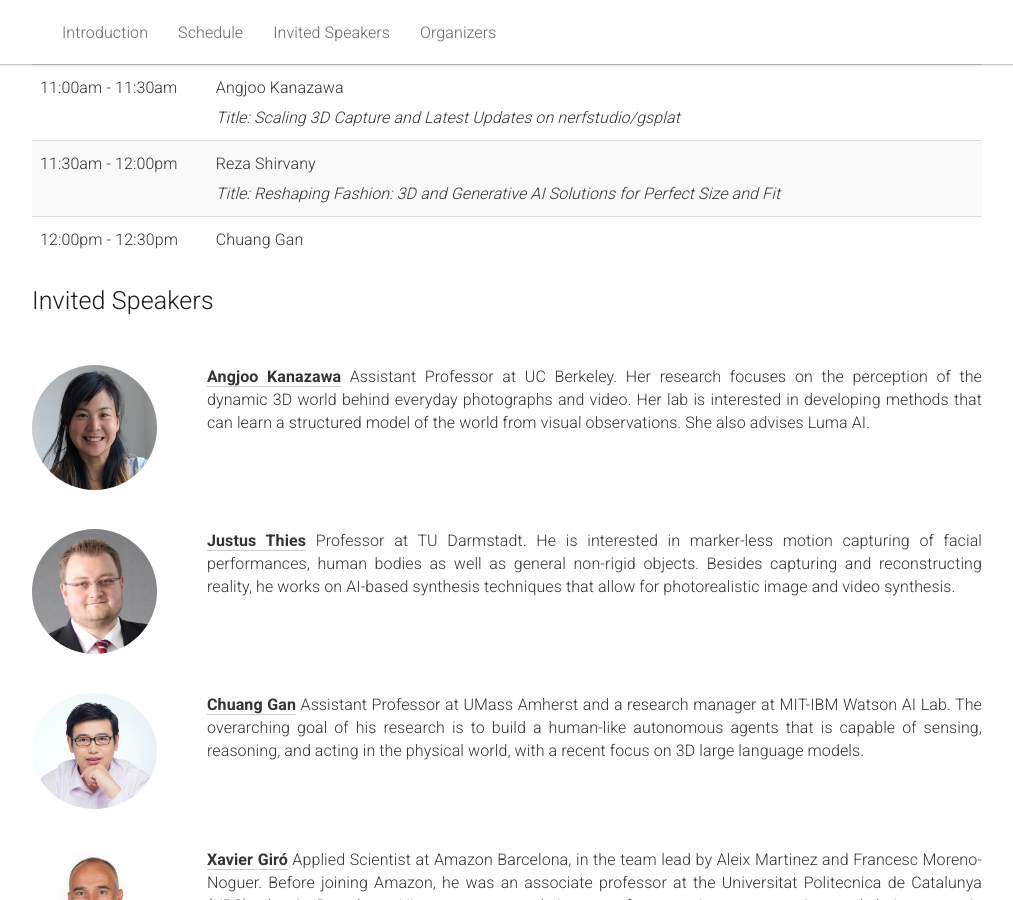
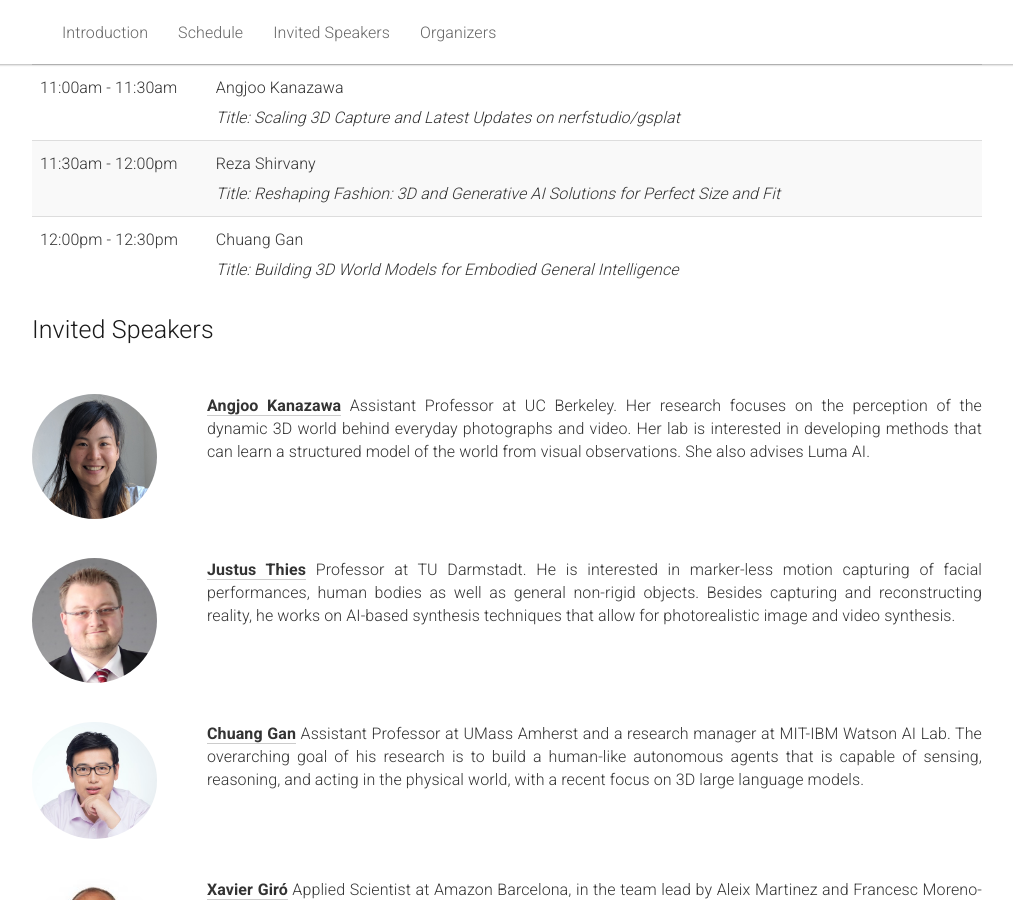
Before and after one commit to 3dv-in-ecommerce/3dv-in-ecommerce.github.io, a Jekyll site: the page built from _pages/home.md, in a window 1280 px wide and 900 px high, scrolled down 942 px. Shown: the whole window, without its empty margins (133-1146 px from the left). Built offline with Jekyll 4.4.1, drawn with Linux system fonts in a browser that asks for light colours.

Commit message:
update title

```diff
--- a/_pages/home.md
+++ b/_pages/home.md
@@ -121,7 +121,10 @@ description: "Website for the Workshop on 3D Vision and Modeling Challenges in e
         </tr>
         <tr>
           <td>12:00pm - 12:30pm</td>
-          <td>Chuang Gan</td>
+          <td>Chuang Gan
+          <br/>
+          <i>Title: Building 3D World Models for Embodied General Intelligence</i>
+          </td>
           <td></td>
         </tr>
       </tbody>
```
Also changed, not shown: 1 other file.
